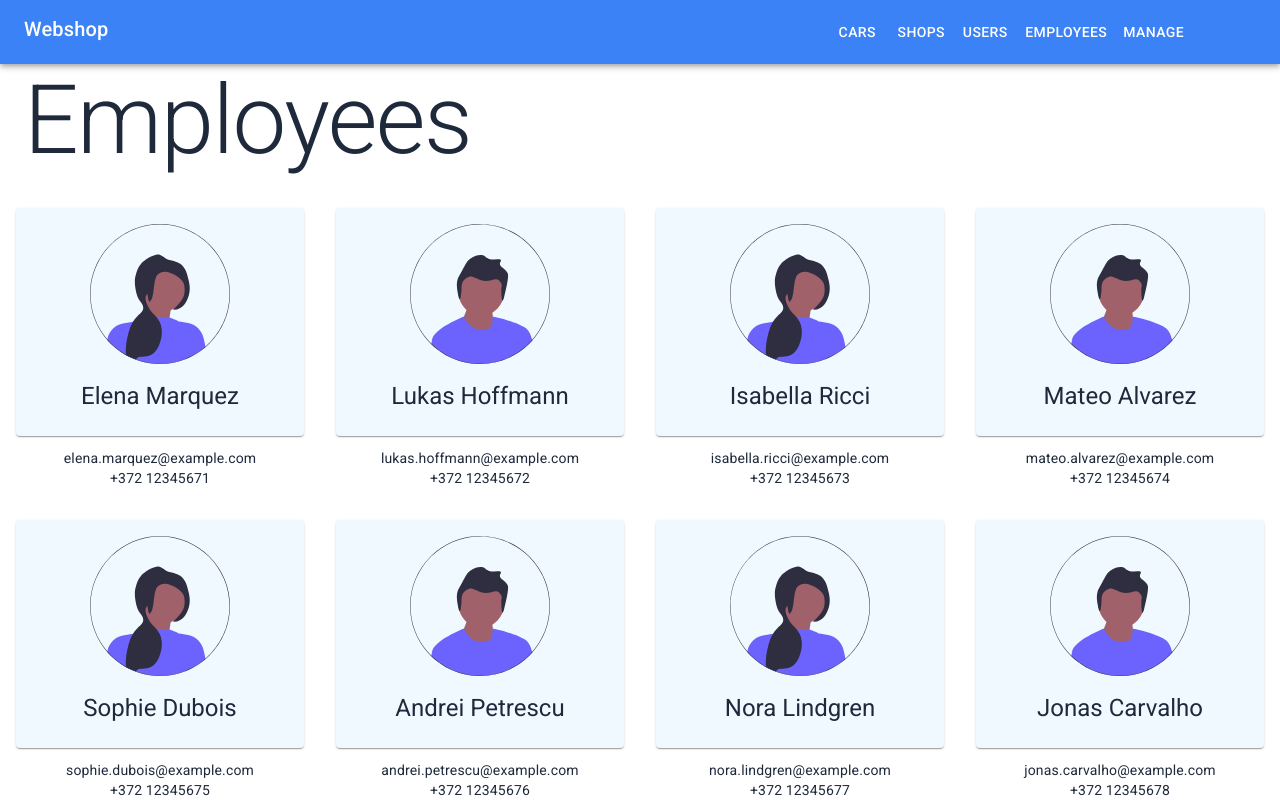
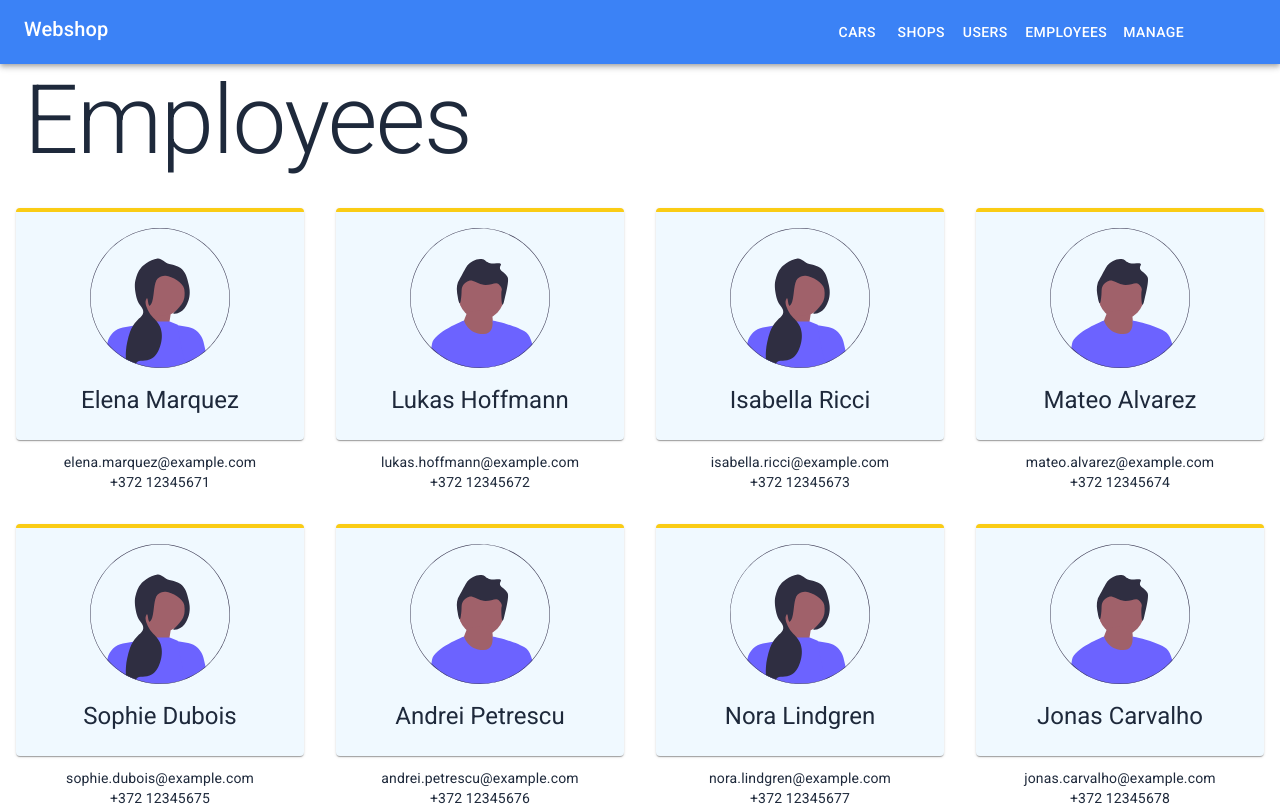
Before and after one commit to hallapmark/webshop, a React (Vite) app: page /employees in a window 1280 px wide. Shown: the top 806 px of the page. Built offline with nearby package versions, Linux system fonts and the light colour scheme; some icons are missing.

Commit message:
Add accent color to the employees cards

```diff
--- a/src/components/TopNav.jsx
+++ b/src/components/TopNav.jsx
@@ -17,6 +17,7 @@ import MenuItem from '@mui/material/MenuItem';
 import Toolbar from '@mui/material/Toolbar';
 import Typography from '@mui/material/Typography';
 import ShoppingCartIcon from "@mui/icons-material/ShoppingCart";
+import Badge from '@mui/material/Badge';
 
 // other
 import { useTranslation } from "react-i18next";
@@ -98,7 +99,14 @@ function TopNav() {
             {t('nav.webshop')}
             </Typography>
             <IconButton color="inherit" sx={{ ml: 2 }} aria-label="Open shopping cart">
-              <ShoppingCartIcon />
+              {/* Todo: Add the badge back in when we can update the cart state ... hmm */}
+              {/* <Badge
+                badgeContent={2}
+                overlap="circular"
+                slotProps={{ badge: { sx: { bgcolor: 'accent.main', color: 'accent.contrastText' } } }}
+              > */}
+                <ShoppingCartIcon />
+              {/* </Badge> */}
             </IconButton>
           </Box>
 
--- a/src/pages/lists/Employees.jsx
+++ b/src/pages/lists/Employees.jsx
@@ -22,7 +22,13 @@ function Employees() {
             sx={{ display: "flex", flexDirection: "column"}}
             key={employee.id}
           >
-            <Card sx={{ display: "flex", flexDirection: "column", height: "100%" }}>
+            <Card sx={{ display: "flex",
+                        flexDirection: "column",
+                        height: "100%",
+                        borderTop: '4px solid',
+                        borderColor: 'accent.main',
+                        transition: 'transform .12s ease, box-shadow .12s ease',
+                        '&:hover': { transform: 'translateY(-4px)', boxShadow: 2 } }}>
               <CardMedia
                 component="img"
                 image={`src/assets/${employee.image}`}
```
